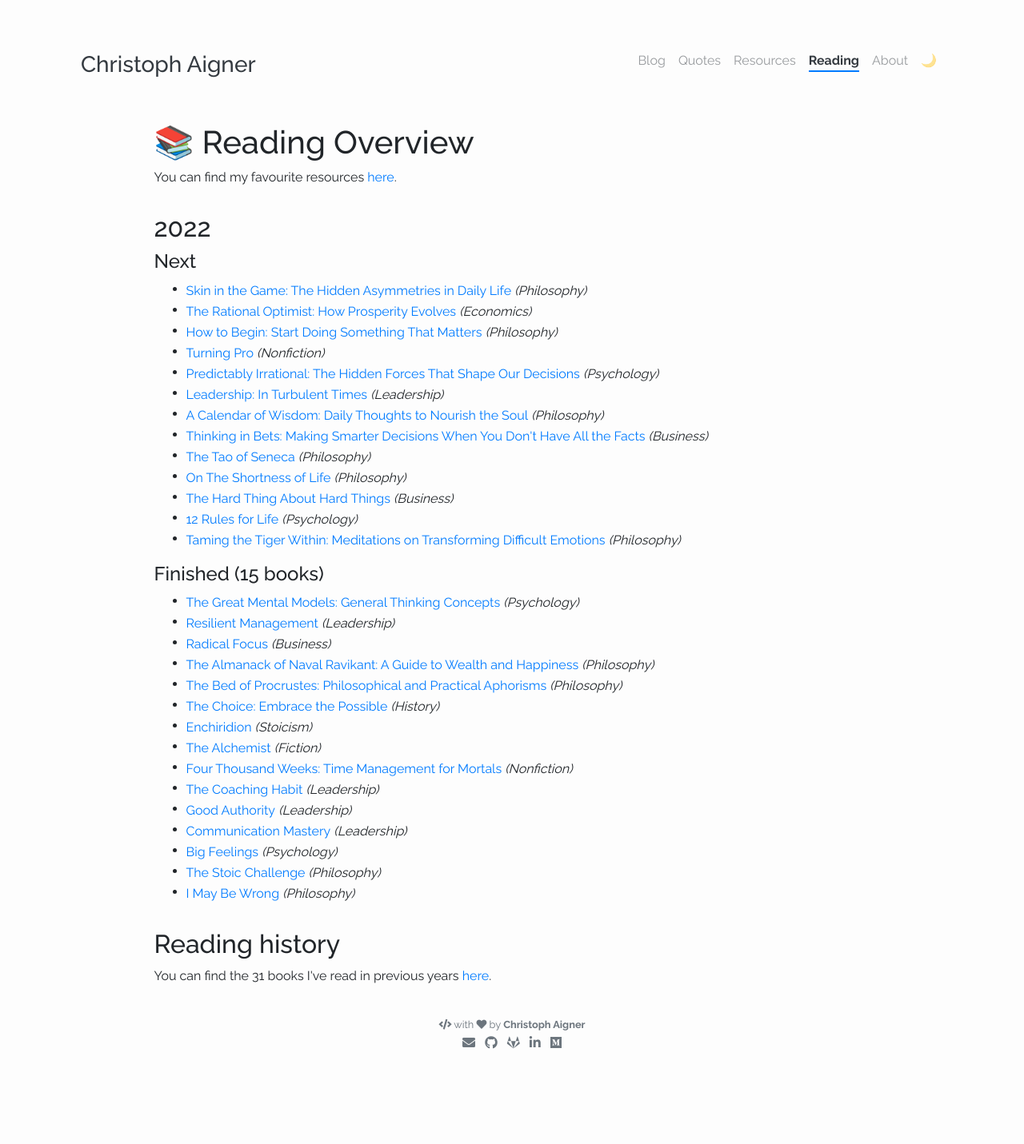
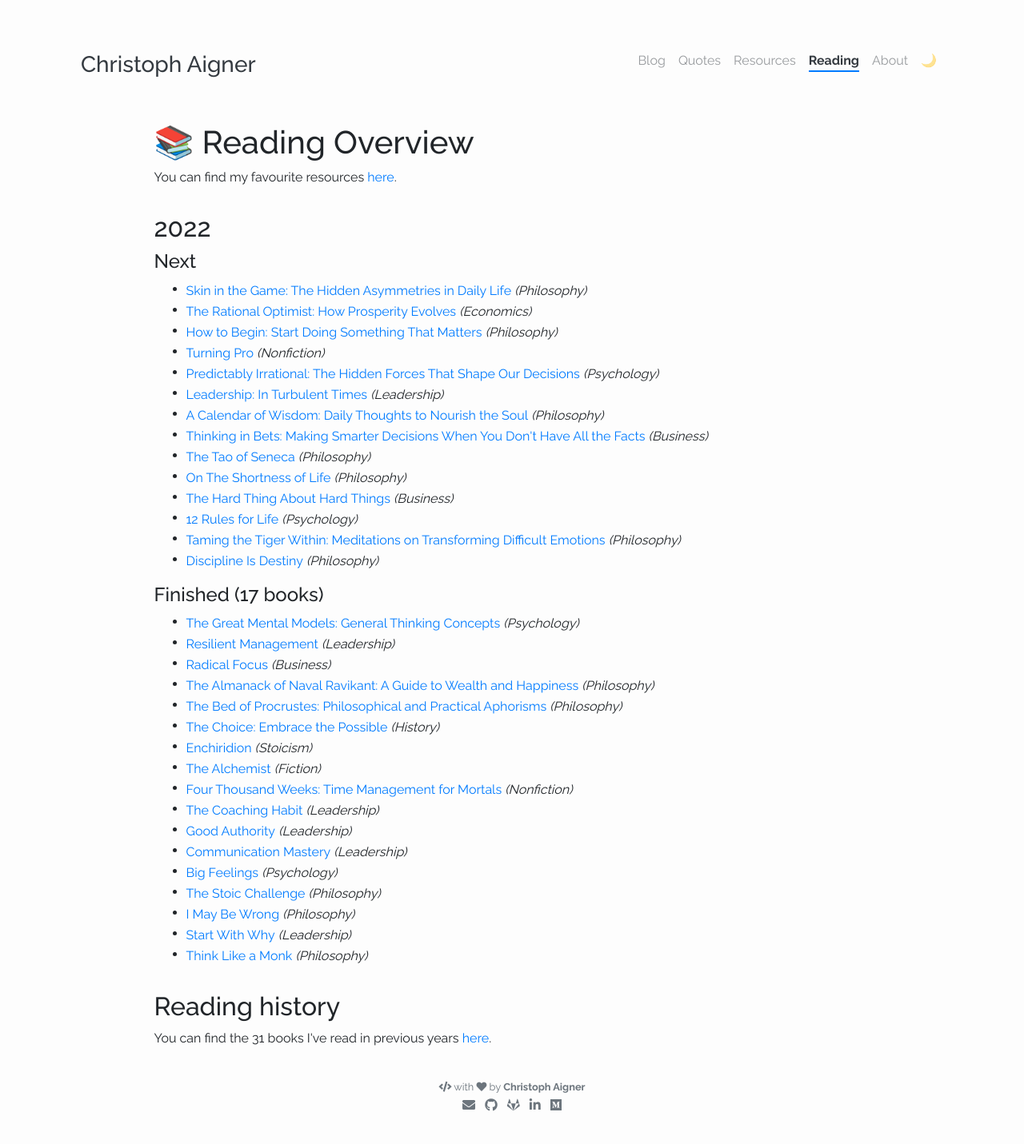
Before and after one commit to christophaigner/christophaigner.github.io, a Jekyll site: the page built from pages/reading.html, in a window 1280 px wide. Shown: the whole page at 80% size. Built offline with Jekyll 4.4.1, drawn with Linux system fonts in a browser that asks for light colours; nearby versions of some CDN libraries; before the commit the page ends 1353 px from its top, so only the background shows below that.

Commit message:
Add new books

```diff
--- a/_data/reading/current.yml
+++ b/_data/reading/current.yml
@@ -110,3 +110,15 @@
   url: "https://www.goodreads.com/book/show/60222414-i-may-be-wrong"
   category: Philosophy
   finished: true
+- name: "Start With Why"
+  url: "https://www.goodreads.com/book/show/7108725-start-with-why"
+  category: Leadership
+  finished: true
+- name: "Think Like a Monk"
+  url: "https://www.goodreads.com/book/show/51942513-think-like-a-monk"
+  category: Philosophy
+  finished: true
+- name: "Discipline Is Destiny"
+  url: "https://www.goodreads.com/book/show/60018575-discipline-is-destiny"
+  category: Philosophy
+  finished: false
```
